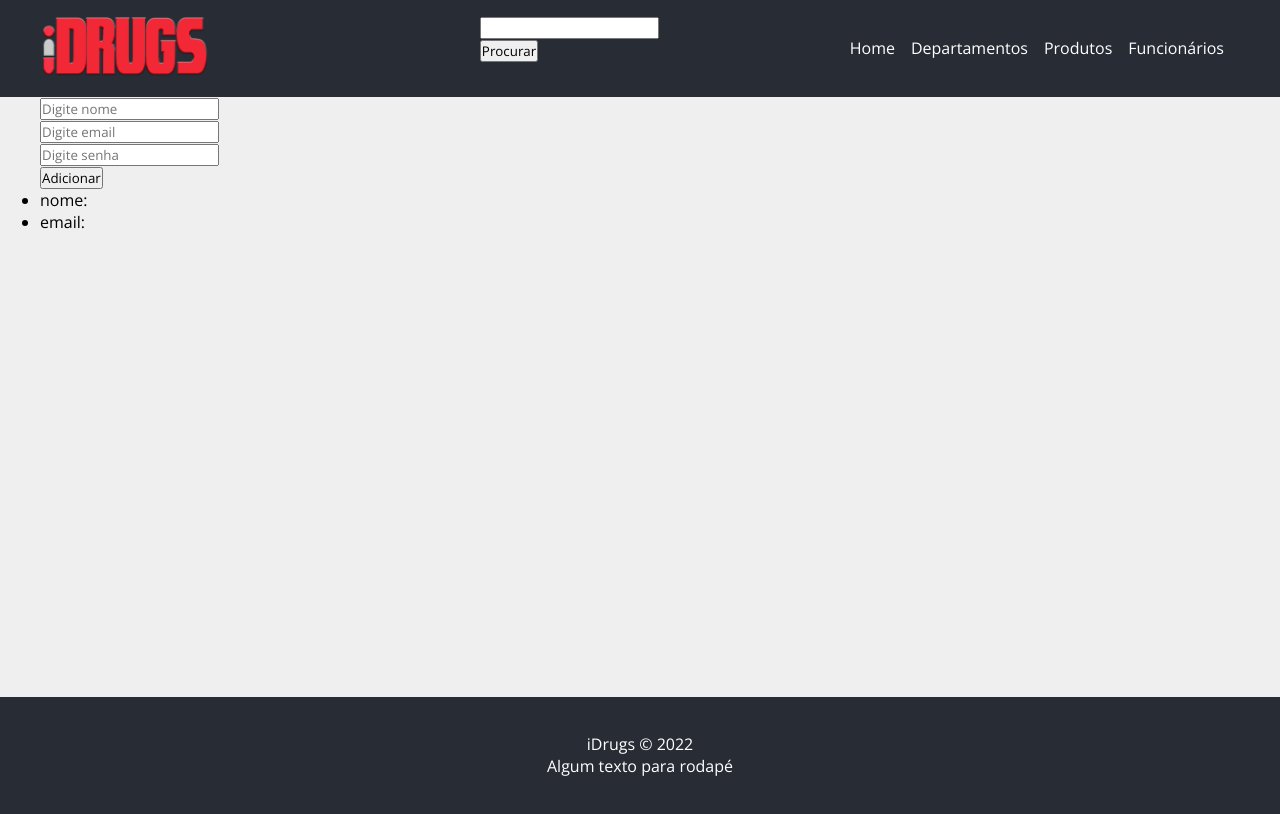
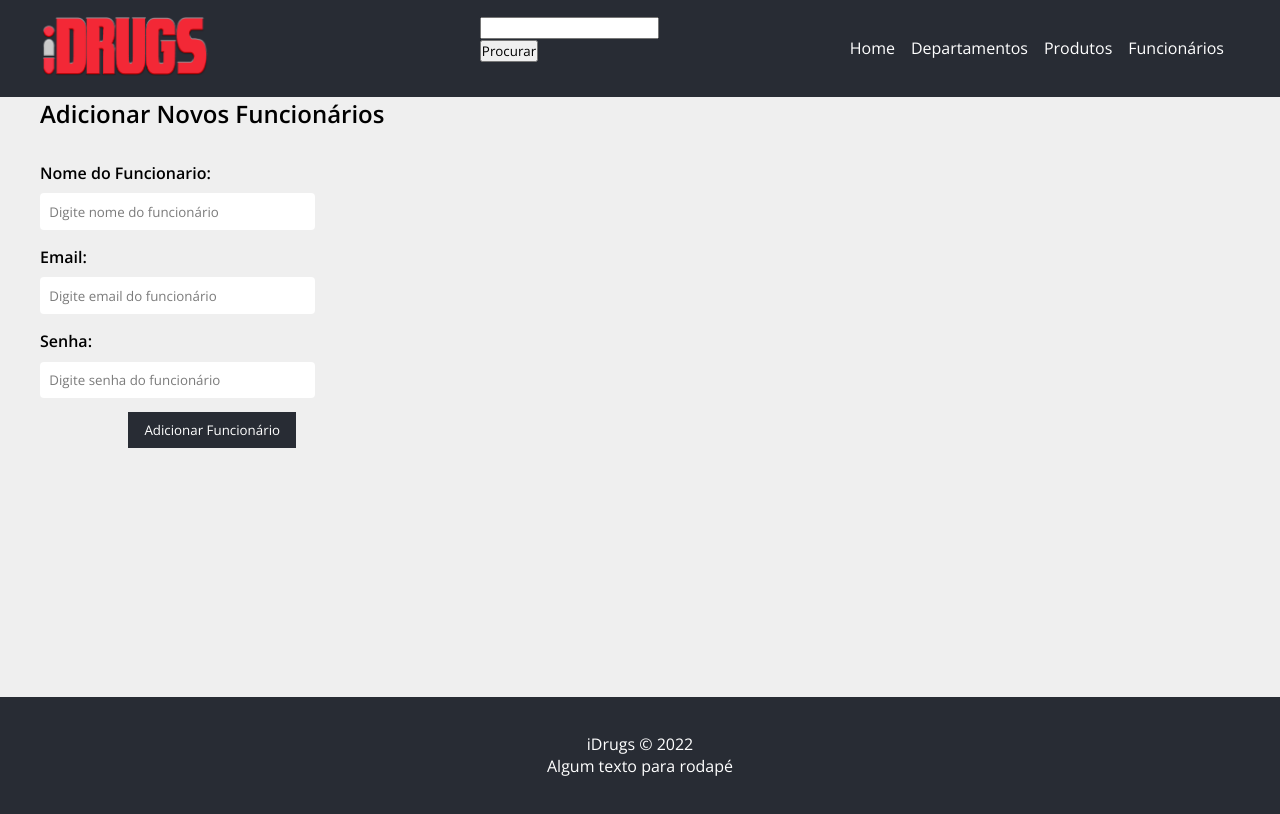
Before and after one commit to S204-Inatel-2022-1/web.idrugs.com, a React (Create React App) app: page /Employees in a window 1280 px wide. Built offline with nearby package versions, Linux system fonts and the light colour scheme; no server answers.

Commit message:
"Att POST"

```diff
--- /dev/null
+++ b/src/components/employees/EmpForm.js
@@ -0,0 +1,60 @@
+import styles from "./EmpForm.module.css";
+
+//FORM
+import Input from "../form/Input";
+import SubmitButton from "../form/SubmitButton";
+//hooks
+import { useState, useEffect } from "react";
+
+function EmpForm({btnText, handleSubmit, empData}) {
+
+    const [data, setData] = useState(empData || {})
+
+    //GET request
+    useEffect(() => {
+        fetch("/user")
+        .then((res) => res.json())
+        .then((data) => {
+                setData(data)
+            })
+        .catch((err) => console.log(err))
+    }, [])
+
+    const submit = (e) => {
+        e.preventDefault()
+        handleSubmit(data)
+    }
+
+    function handleChange(e) {
+        setData({ ...data, [e.target.name]: e.target.value})
+    }
+
+    return (
+        <form onSubmit={submit} className={styles.form} >
+            <Input
+                type="text"
+                text="Nome do Funcionario"
+                name="name"
+                placeholder="Digite nome do funcionário"
+                handleOnChange={handleChange}
+            />
+            <Input
+                type="text"
+                text="Email"
+                name="email"
+                placeholder="Digite email do funcionário"
+                handleOnChange={handleChange}
+            />
+            <Input
+                type="password"
+                text="Senha"
+                name="password"
+                placeholder="Digite senha do funcionário"
+                handleOnChange={handleChange}
+            />
+            <SubmitButton text={btnText}/>
+        </form>
+    )
+}
+
+export default EmpForm;
--- /dev/null
+++ b/src/components/employees/EmpForm.module.css
@@ -0,0 +1,4 @@
+.form {
+    width: 100%;
+    margin: 2em 0;
+}
--- /dev/null
+++ b/src/components/form/Input.js
@@ -0,0 +1,19 @@
+import styles from './Input.module.css';
+
+function Input({type, text, name, placeholder, handleOnChange, value}) {
+    return (
+        <div className={styles.form_control}>
+            <label htmlFor={name}>{text}:</label>
+            <input
+                type={type}
+                name={name}
+                id={name}
+                placeholder={placeholder}
+                onChange={handleOnChange}
+                value={value}
+            />
+        </div>
+    )
+}
+
+export default Input;
--- /dev/null
+++ b/src/components/form/Input.module.css
@@ -0,0 +1,22 @@
+.form_control {
+    display: flex;
+    flex-direction: column;
+    margin-top: 1em;
+}
+
+.form_control label {
+    margin-bottom: .6em;
+    font-weight: bold;
+}
+
+.form_control input {
+    padding: .7em;
+    border-radius: .3em;
+    border: none;
+    width: 275px;
+    justify-content: center;
+}
+
+.form_control input::placeholder {
+    color: #7b7b7b;
+}
--- /dev/null
+++ b/src/components/form/Select.module.css
@@ -0,0 +1,17 @@
+.form_control {
+    display: flex;
+    flex-direction: column;
+    margin-top: 1em;
+}
+
+.form_control label {
+    margin-bottom: .6em;
+    font-weight: bold;
+}
+
+.form_control select {
+    padding: .7em;
+    border-radius: .3em;
+    border: none;
+    color: rgb(87, 86, 86);
+}
--- /dev/null
+++ b/src/components/form/SubmitButton.js
@@ -0,0 +1,11 @@
+import styles from './SubmitButton.module.css';
+
+function SubmitButton({text}) {
+    return (
+        <div className={styles.center}>
+            <button className={styles.btn}> {text} </button>
+        </div>
+    )
+}
+
+export default SubmitButton;
--- /dev/null
+++ b/src/components/form/SubmitButton.module.css
@@ -0,0 +1,19 @@
+.center{
+    display: flex;
+    justify-content: center;
+}
+
+.btn {
+    margin-top: 1em;
+    background-color: #282c34;
+    color: #FFF;
+    padding: 0.7em 1.2em;
+    text-decoration: none;
+    transition: 0.3s;
+    cursor: pointer;
+    border: none;
+}
+
+.btn:hover {
+    color: #f22332;
+}
--- /dev/null
+++ b/src/components/layout/LinkButton.module.css
@@ -0,0 +1,11 @@
+.btn {
+    background-color: #282c34;
+    color: #FFF;
+    padding: 0.5em 1em;
+    text-decoration: none;
+    transition: 0.5s;
+  }
+
+  .btn:hover {
+    color: #f22332;
+  }
--- a/src/components/pages/Employees.js
+++ b/src/components/pages/Employees.js
@@ -1,106 +1,30 @@
-import React, { useState, useEffect} from "react";
+//styles
+import styles from "./Employees.module.css";
+
+//employees
+import EmpForm from "../employees/EmpForm";
 
 function Employees() {
 
-    const [inputName, setInputName] = useState("")
-    const [inputEmail, setInputEmail] = useState("")
-    const [inputPassword, setInputPassword] = useState("")
-    const [data, setData] = useState([{}])
-
-    //POST request
-    useEffect(() => {
-        if(!inputEmail || !inputName || !inputPassword) {
-            console.log("Invalid input value, returning early")
-            return
-        }
-
-        fetch("/user", {
+    function create(emp) {
+        fetch("http://localhost:8080/user", {
             method: 'POST',
-            body: JSON.stringify({
-                name: inputName,
-                email: inputEmail,
-                password: inputPassword
-            }),
             headers: {
                 "Content-type": "application/json; charset=UTF-8"
-            }
+            },
+            body: JSON.stringify(emp),
         })
-        .then(response => {
-                return response.json()
-            })
-        .then(emp => {
-                const newEmp = data.concat(emp)
-                setData(newEmp)
-
-                //clean input
-                setInputEmail('')
-                setInputName('')
-                setInputPassword('')
-                return console.log(emp)
-            });
-    })
-
-    //GET request
-    useEffect(() => {
-        fetch("/user").then(
-            res => res.json()
-        ).then(
-            data => {
-                setData(data)
-                console.log(data)
-            }
-        )
-    }, [])
-
-    const Change = (evt) => {
-        evt.preventDefault()
-        setInputName(evt.target.elements.nome.value)
-        setInputEmail(evt.target.elements.email.value)
-        setInputPassword(evt.target.elements.senha.value)
+        .then((res) => res.json())
+        .then((data) => {
+            console.log(data)
+        })
     }
 
     return (
-        <div>
+        <div className={styles.control}>
             <div>
-                <form onSubmit={Change}>
-                    <div>
-                        <input
-                            type="text"
-                            name="nome"
-                            placeholder="Digite nome"/>
-                    </div>
-                    <div>
-                        <input
-                            type="text"
-                            name="email"
-                            placeholder="Digite email"/>
-                    </div>
-                    <div>
-                        <input
-                            type="text"
-                            name="senha"
-                            placeholder="Digite senha"/>
-                    </div>
-                    <div>
-                        <button>Adicionar</button>
-                    </div>
-                </form>
-            </div>
-
-            <div>
-                {data.map((item) => (
-                    <ul>
-                        <li key={item.id}>
-                            nome:{item.name}
-                        </li>
-
-                        <li key={item.id}>
-                            email:{item.email}
-                        </li>
-
-                    </ul>
-
-                ))}
+                <h2>Adicionar Novos Funcionários</h2>
+                <EmpForm handleSubmit={create} btnText="Adicionar Funcionário"/>
             </div>
         </div>
     )
--- /dev/null
+++ b/src/components/pages/Employees.module.css
@@ -0,0 +1,10 @@
+.control {
+    display: flex;
+    width: 100%;
+}
+
+.control_div {
+    margin-right: 2em;
+    padding: 2em;
+    width: 100%;
+}
```
Also changed, not shown: src/components/form/Select.js (added, +15 -0 lines), src/components/layout/LinkButton.js (added, +12 -0 lines).
